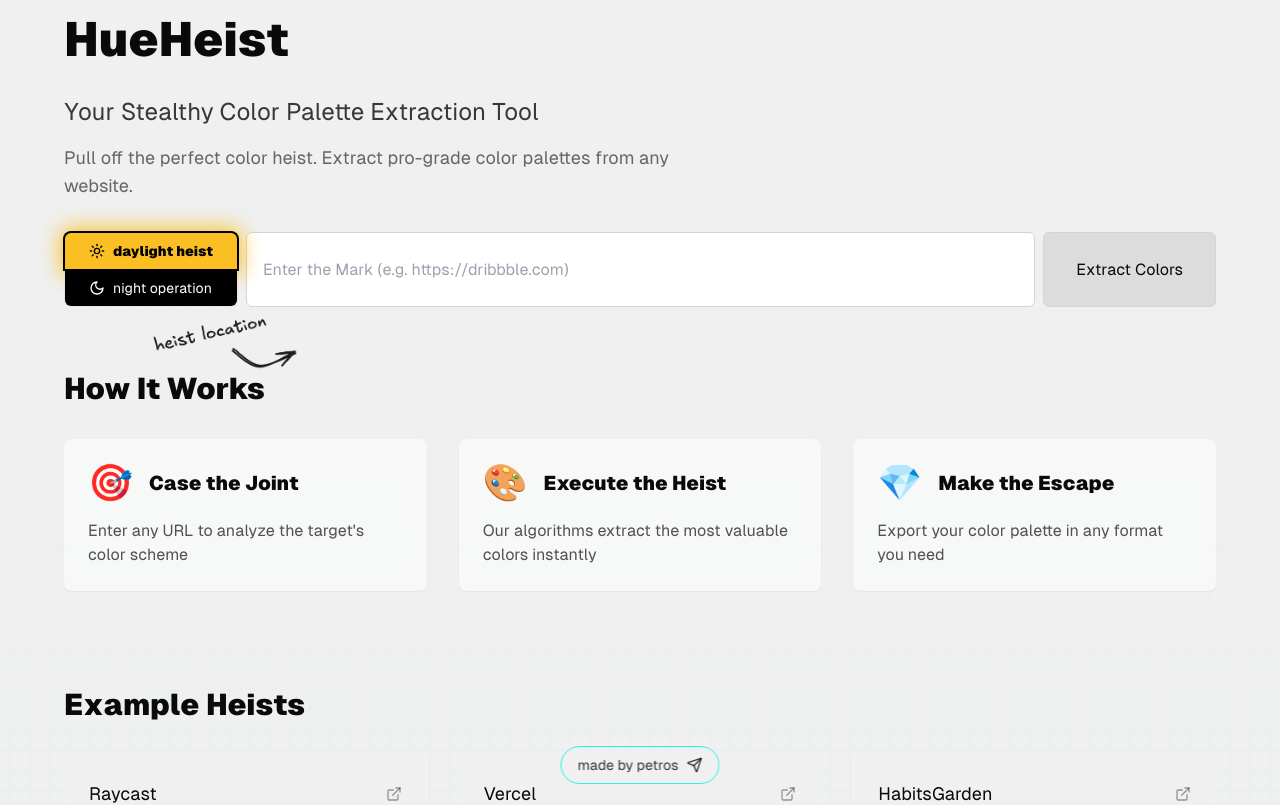
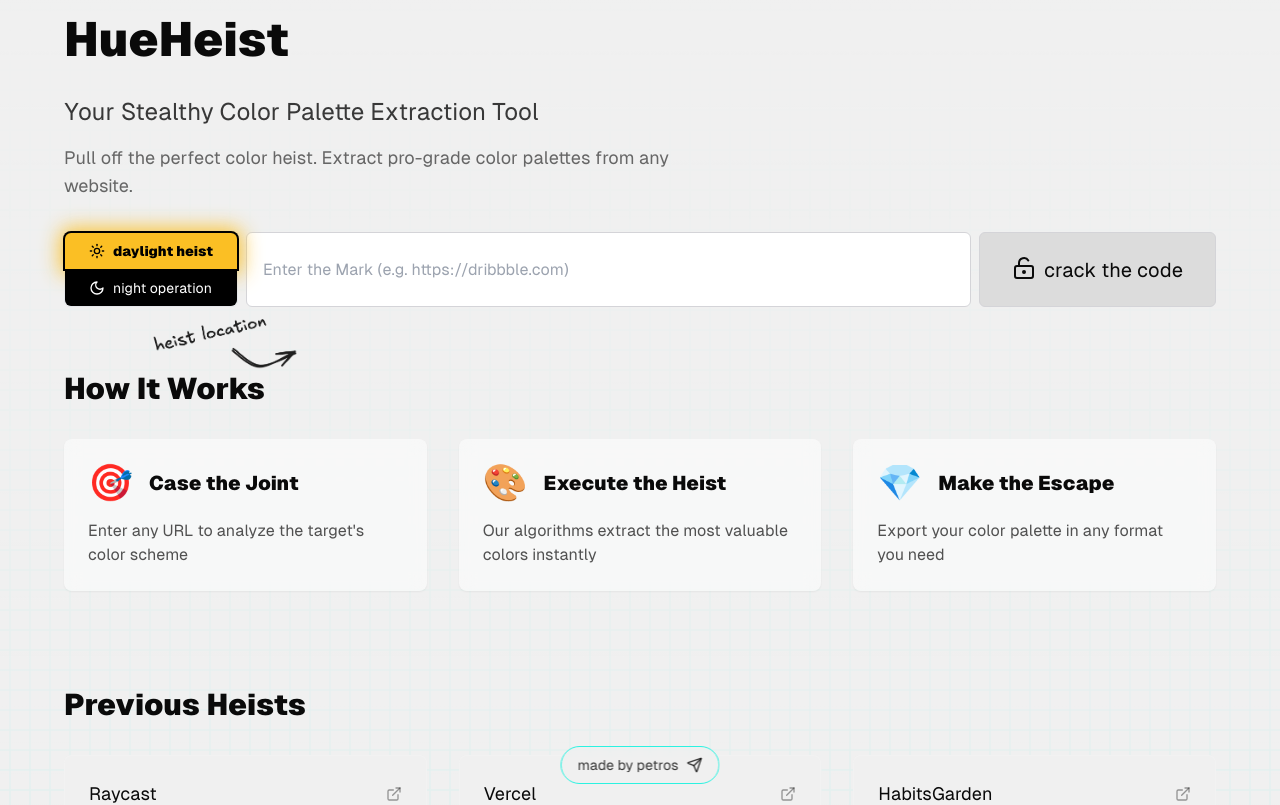
Before and after one commit to pbantolas/hueheist, a React (Vite) app: page / in a window 1280 px wide. Shown: the top 805 px of the page. Built offline with nearby package versions, Linux system fonts and the light colour scheme; no server answers.

Commit message:
Add palette cards, change api screenshot base

```diff
--- a/src/components/AnalysisPage.tsx
+++ b/src/components/AnalysisPage.tsx
@@ -1,8 +1,8 @@
-import React from 'react';
-import { LoaderCircle } from 'lucide-react';
-import ThemeToggle from './ThemeToggle';
-import Analysis from './Analysis';
-import { ColorInfo } from '../types/ApiTypes';
+import React from "react";
+import { LoaderCircle, LockKeyholeOpen } from "lucide-react";
+import ThemeToggle from "./ThemeToggle";
+import Analysis from "./Analysis";
+import { ColorInfo } from "../types/ApiTypes";
 
 interface AnalysisPageProps {
 	url: string;
@@ -25,7 +25,7 @@ export default function AnalysisPage({
 	error,
 	onUrlChange,
 	onAnalysisModeChange,
-    onSubmit
+	onSubmit,
 }: AnalysisPageProps) {
 	return (
 		<>
@@ -50,21 +50,24 @@ export default function AnalysisPage({
 						disabled={loading}
 						className="flex items-center gap-2 border-zinc-300 dark:border-zinc-700 bg-action hover:bg-action-hover disabled:opacity-50 px-8 py-2 border rounded-md font-medium text-text transition-all duration-300 disabled:cursor-not-allowed"
 					>
+						<span className="flex gap-2 text-xl">
 							{loading ? (
 								<>
 									<LoaderCircle className="animate-spin" />
 									Processing...
 								</>
 							) : (
-                            "Extract Colors"
+								<>
+									<LockKeyholeOpen size={24} />
+									crack the code
+								</>
 							)}
+						</span>
 					</button>
 				</form>
 			</div>
 
-            {error && (
-                <div className="text-red-500 text-sm mt-2">{error}</div>
-            )}
+			{error && <div className="mt-2 text-red-500 text-sm">{error}</div>}
 
 			{/* Force light mode and override with dark when needed */}
 			<div className={`light ${analysisMode ? "dark" : ""}`}>
--- a/src/components/LandingPage.tsx
+++ b/src/components/LandingPage.tsx
@@ -1,7 +1,6 @@
 import React from "react";
-import { LoaderCircle } from "lucide-react";
+import { LoaderCircle, LockKeyholeOpen } from "lucide-react";
 import ThemeToggle from "./ThemeToggle";
-import Layout from "./Layout";
 import { examplePalettes } from "../data/examplePalettes";
 import PaletteCard from "./PaletteCard";
 
@@ -60,16 +59,21 @@ export default function LandingPage({
 					<button
 						type="submit"
 						disabled={loading}
-						className="flex items-center gap-2 border-zinc-300 dark:border-zinc-700 bg-action hover:bg-action-hover disabled:opacity-50 px-8 py-2 border rounded-md font-medium text-text transition-all duration-300 disabled:cursor-not-allowed"
+						className="border-zinc-300 dark:border-zinc-700 bg-action hover:bg-action-hover disabled:opacity-50 px-8 py-2 border rounded-md font-medium text-text transition-all duration-300 disabled:cursor-not-allowed"
 					>
+						<span className="flex gap-2 text-xl">
 							{loading ? (
 								<>
 									<LoaderCircle className="animate-spin" />
 									Processing...
 								</>
 							) : (
-							"Extract Colors"
+								<>
+									<LockKeyholeOpen size={24} />
+									crack the code
+								</>
 							)}
+						</span>
 					</button>
 				</form>
 			</div>
@@ -126,7 +130,7 @@ export default function LandingPage({
 			<section className="py-8">
 				<div className="mx-auto max-w-6xl">
 					<h2 className="mb-8 font-bold text-3xl text-text">
-						Example Heists
+						Previous Heists
 					</h2>
 					<div className="gap-8 grid md:grid-cols-3">
 						{examplePalettes.map((palette, index) => (
--- a/src/components/Layout.tsx
+++ b/src/components/Layout.tsx
@@ -7,7 +7,7 @@ interface LayoutProps {
 
 export default function Layout({ children }: LayoutProps) {
 	return (
-		<div className="relative bg-background min-h-screen transition-colors duration-300 overflow-hidden">
+		<div className="relative bg-background min-h-screen transition-all duration-300 overflow-hidden ease-in-out">
 			{/* Background Pattern */}
 			<div className="absolute inset-0 w-full h-full">
 				<div className="absolute inset-0 bg-pattern-fade opacity-10" />
--- a/src/services/api.ts
+++ b/src/services/api.ts
@@ -37,7 +37,12 @@ export const extractColors = async ({
 			throw new Error("Failed to extract colors");
 		}
 
-		return await response.json();
+		const jsonResponse = await response.json();
+		// fixup screenshot url
+		jsonResponse.screenshot_url =
+			API_BASE_URL + jsonResponse.screenshot_url;
+
+		return jsonResponse;
 	} catch (error) {
 		console.error("Error extracting colors:", error);
 		throw error;
```
Also changed, not shown: 1 other file (tests, documents, lock files or other folders). Lines whose indentation alone changed are shown as unchanged.
